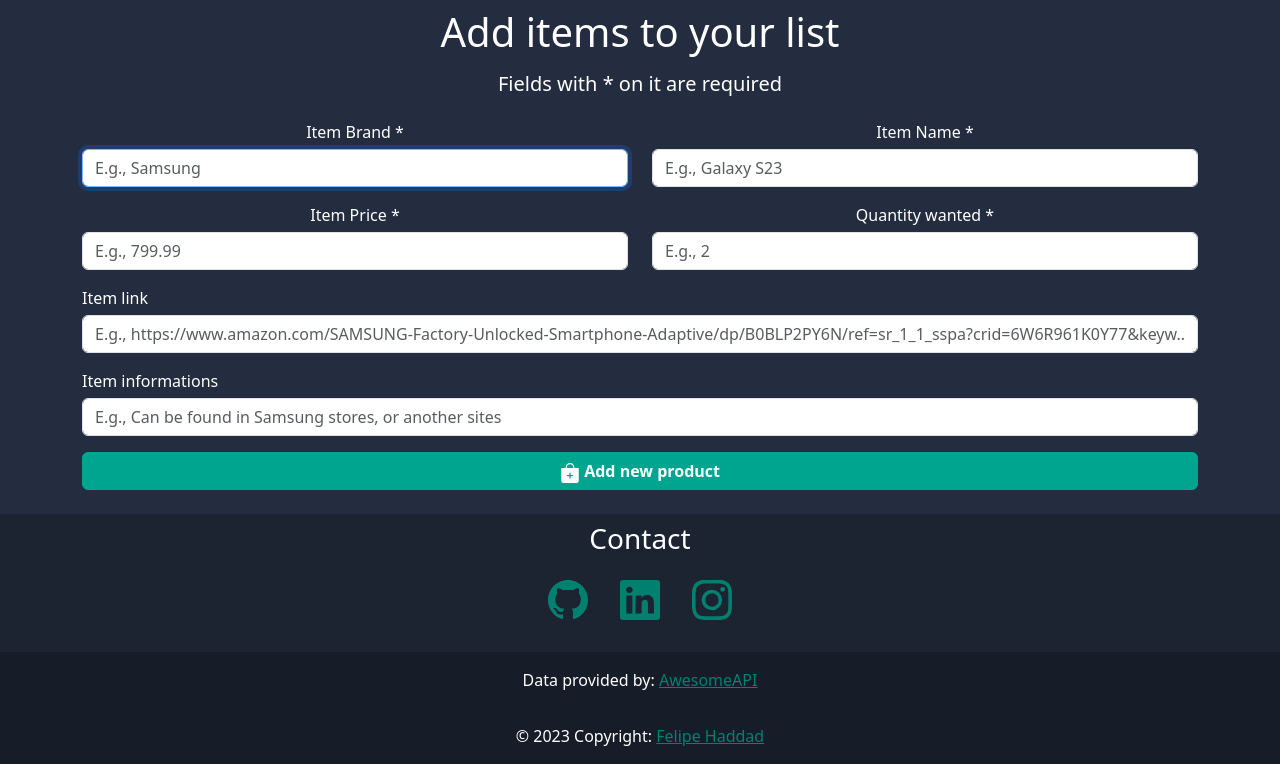
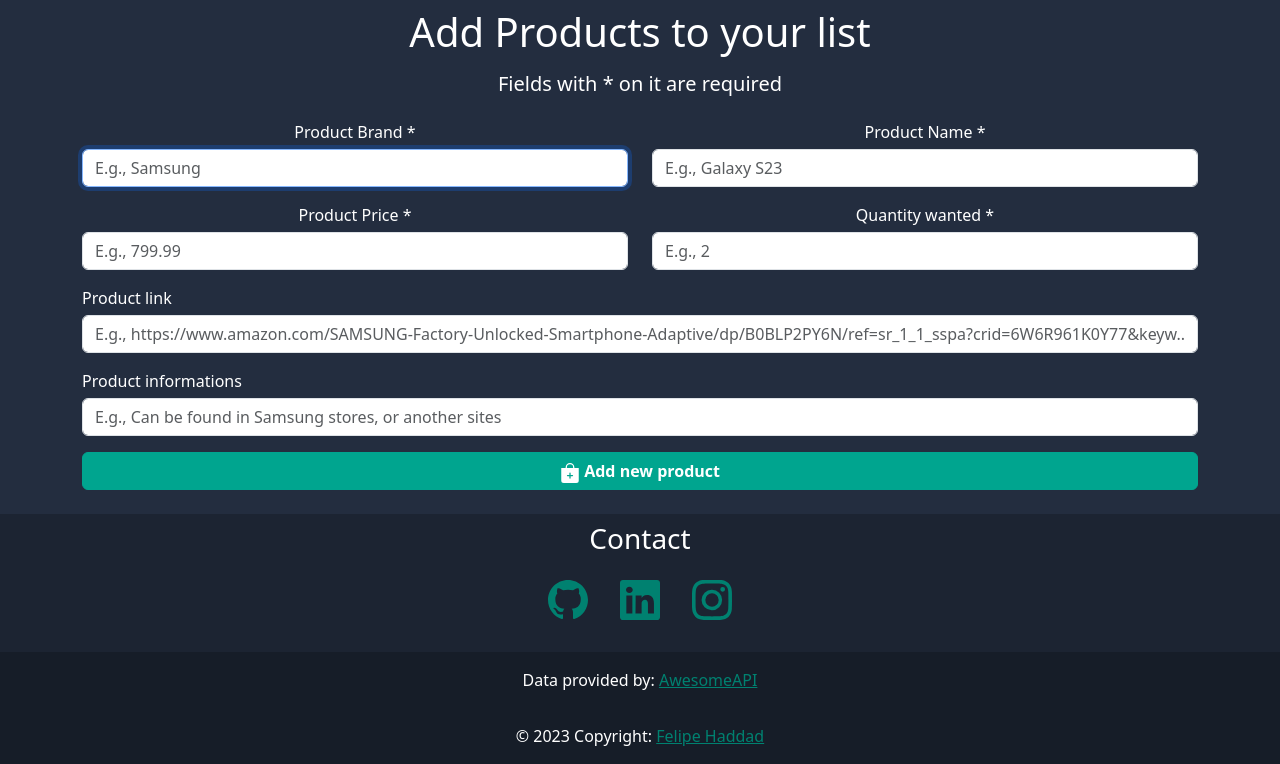
Before and after one commit to FelipeDH9/wishverse, a Flask app: page /add in a window 1280 px wide. Shown: the part 76-840 px from the top of the page. Run offline with Flask 3, Linux system fonts and the light colour scheme; the visitor is signed in with stand-in values (Sample User, id 1); some libraries are stand-ins or nearby versions.

Commit message:
changes all instances of item for product

```diff
--- a/app.py
+++ b/app.py
@@ -249,46 +249,49 @@ def logout():
 @login_required
 def add():
     if request.method == "POST":
-        item_brand = request.form.get("brand").title().strip()
-        item_name = request.form.get("name").title().strip()
-        item_price = request.form.get("price")
-        item_infos = request.form.get("item_infos").capitalize().strip()
-        item_link = request.form.get("item_link").strip()
-        quantity = request.form.get("quantity").strip()
+        product_brand = request.form.get("brand").title().strip()
+        product_name = request.form.get("name").title().strip()
+        product_price = request.form.get("price")
+        product_infos = request.form.get("infos").capitalize().strip()
+        product_link = request.form.get("link").strip()
+        product_quantity = request.form.get("quantity").strip()
 
         user_id = session["user_id"]
 
-        if not item_brand or not item_name or not item_price:
+        if not product_brand or not product_name or not product_price:
             flash("Please fill all fileds with *", "warning")
             return redirect("/add")
 
-        elif not item_price.isdigit() or float(item_price) <= 0:
+        elif not product_price.isdigit() or float(product_price) <= 0:
             flash("Price must be a real positive number", "warning")
             return redirect("/add")
 
-        elif not quantity.isdigit() or int(quantity) <= 0:
+        elif not product_quantity.isdigit() or int(product_quantity) <= 0:
             flash("Quantity must be a integer positive number", "warning")
             return redirect("/add")
 
         else:
+            product_price = float(product_price)
+            product_quantity = int(product_quantity)
+
             conn = get_db_connection()
             conn.execute(
                 "INSERT INTO products(name, brand, informations, link, price, user_id, quantity) VALUES (?, ?, ?, ?, ?, ?, ?)",
                 (
-                    item_name,
-                    item_brand,
-                    item_infos,
-                    item_link,
-                    item_price,
+                    product_name,
+                    product_brand,
+                    product_infos,
+                    product_link,
+                    product_price,
                     user_id,
-                    quantity,
+                    product_quantity,
                 ),
             )
 
             conn.commit()
             conn.close()
 
-        flash(f"{item_name} added to your list", "success")
+        flash(f"{product_name} added to your list", "success")
         return redirect("/list")
 
     else:  # GET
@@ -327,7 +330,7 @@ def list():
     for product in user_products:
         # sum total price of all favorite products
         if product["is_favorite"] == 1:
-            product_price = product["price"] * product["quantity"] * product_tax
+            product_price = float(product["price"]) * float(product["quantity"]) * product_tax
             total_favorites_price += product_price
 
         # sum all products
@@ -366,15 +369,15 @@ def list():
 @app.route("/favorite", methods=["POST"])
 @login_required
 def favorite():
-    item_id = int(request.form.get("item_id"))
+    product_id = int(request.form.get("product_id"))
 
-    if not item_id:
+    if not product_id:
         flash("Product could not be found, try another one!", "danger")
         return redirect("/list")
 
     conn = get_db_connection()
     product_infos = conn.execute(
-        "SELECT * FROM products WHERE id = ?", (item_id,)
+        "SELECT * FROM products WHERE id = ?", (product_id,)
     ).fetchall()
     is_favorite = product_infos[0]["is_favorite"]
     product_name = product_infos[0]["name"]
@@ -382,7 +385,7 @@ def favorite():
 
     # 0 means that the product is not favorite, so change to favorite by updating is_favorite in DB to 1
     if is_favorite == 0:
-        conn.execute("UPDATE products SET is_favorite = 1 WHERE id = ?", (item_id,))
+        conn.execute("UPDATE products SET is_favorite = 1 WHERE id = ?", (product_id,))
         conn.commit()
         conn.close()
         flash(f"{product_brand} - {product_name} added to favorites!", "success")
@@ -390,7 +393,7 @@ def favorite():
 
     # 1 means the product is favorite, so remove from favorites by updating is_favorite in DB to 0
     elif is_favorite == 1:
-        conn.execute("UPDATE products SET is_favorite = 0 WHERE id = ?", (item_id,))
+        conn.execute("UPDATE products SET is_favorite = 0 WHERE id = ?", (product_id,))
         conn.commit()
         conn.close()
         flash(f"{product_brand} - {product_name} removed from favorites!", "success")
@@ -405,14 +408,14 @@ def favorite():
 @app.route("/delete", methods=["POST"])
 @login_required
 def delete():
-    item_id = request.form.get("item_id")
+    product_id = request.form.get("product_id")
 
-    if not item_id:
-        return render_template("message.html", message="Item couldn't be deleted")
+    if not product_id:
+        return render_template("message.html", message="product couldn't be deleted")
     else:
-        # delete form the database the selected item, with the id we got
+        # delete form the database the selected product, with the id we got
         pass
-        return render_template("message.html", message=f"item deleted: {item_id}")
+        return render_template("message.html", message=f"product deleted: {product_id}")
 
 
 # TODO
@@ -488,87 +491,89 @@ def currency():
 @login_required
 def change():
     if request.method == "POST":
-        item_id = request.form.get("item_id")
+        product_id = request.form.get("product_id")
 
-        item_brand = request.form.get("brand").title().strip()
-        item_name = request.form.get("name").title().strip()
-        item_price = request.form.get("price")
-        item_infos = request.form.get("item_infos").capitalize().strip()
-        item_link = request.form.get("item_link").strip()
-        item_quantity = request.form.get("quantity").strip()
+        product_brand = request.form.get("brand").title().strip()
+        product_name = request.form.get("name").title().strip()
+        product_price = request.form.get("price")
+        product_infos = request.form.get("infos").capitalize().strip()
+        product_link = request.form.get("link").strip()
+        product_quantity = request.form.get("quantity").strip()
 
         conn = get_db_connection()
         product_before = conn.execute(
-            "SELECT * FROM products WHERE id = ?", (item_id,)
+            "SELECT * FROM products WHERE id = ?", (product_id,)
         ).fetchall()
         changes = 0
 
-        if item_brand and item_brand != product_before[0]["brand"]:
+        if product_brand and product_brand != product_before[0]["brand"]:
             conn.execute(
                 "UPDATE products SET brand = ? WHERE id = ?",
                 (
-                    item_brand,
-                    item_id,
+                    product_brand,
+                    product_id,
                 ),
             )
             changes += 1
 
-        if item_name and item_name != product_before[0]["name"]:
+        if product_name and product_name != product_before[0]["name"]:
             conn.execute(
                 "UPDATE products SET name = ? WHERE id = ?",
                 (
-                    item_name,
-                    item_id,
+                    product_name,
+                    product_id,
+                ),
+            )
+            changes += 1
+
+
+        if product_infos and product_infos != product_before[0]["informations"]:
+            conn.execute(
+                "UPDATE products SET informations = ? WHERE id = ?",
+                (
+                    product_infos,
+                    product_id,
+                ),
+            )
+            changes += 1
+
+        if product_link and product_link != product_before[0]["link"]:
+            conn.execute(
+                "UPDATE products SET link = ? WHERE id = ?",
+                (
+                    product_link,
+                    product_id,
                 ),
             )
             changes += 1
 
         if (
-            item_price
-            and item_price != product_before[0]["price"]
-            and item_price.isdigit()
-            and float(item_price) > 0
+            product_price
+            and product_price != product_before[0]["price"]
+            and product_price.isdigit()
+            and float(product_price) > 0
         ):
+
             conn.execute(
-                "UPDATE products SET quantity = ? WHERE id = ?",
+                "UPDATE products SET price = ? WHERE id = ?",
                 (
-                    item_quantity,
-                    item_id,
-                ),
-            )
-            changes += 1
-
-        if item_infos and item_infos != product_before[0]["informations"]:
-            conn.execute(
-                "UPDATE products SET informations = ? WHERE id = ?",
-                (
-                    item_infos,
-                    item_id,
-                ),
-            )
-            changes += 1
-
-        if item_link and item_link != product_before[0]["link"]:
-            conn.execute(
-                "UPDATE products SET link = ? WHERE id = ?",
-                (
-                    item_link,
-                    item_id,
+                    product_price,
+                    product_id,
                 ),
             )
             changes += 1
 
         if (
-            item_quantity
-            and item_quantity != product_before[0]["quantity"]
-            and item_quantity.isdigit()
-            and int(item_quantity) > 0
+            product_quantity is not None
+            and product_quantity != product_before[0]["quantity"]
+            and product_quantity.isdigit()
+            and int(product_quantity) > 0
         ):
             conn.execute(
                 "UPDATE products SET quantity = ? WHERE id = ?",
                 (
-                    item_quantity,
-                    item_id,
+                    product_quantity,
+                    product_id,
                 ),
             )
             changes += 1
@@ -590,12 +595,13 @@ def change():
         return redirect("/list")
 
     else:  # GET
-        item_id = request.args.get("item_id")
+        product_id = request.args.get("product_id")
         conn = get_db_connection()
         product = conn.execute(
-            "SELECT * FROM products WHERE id = ?", (item_id,)
+            "SELECT * FROM products WHERE id = ?", (product_id,)
         ).fetchall()
         conn.close()
+
 
         return render_template("edit.html", product=product)
 
--- a/templates/add.html
+++ b/templates/add.html
@@ -1,5 +1,6 @@
-{% extends "layout.html" %} {% block title%} Add Item{% endblock%} {% block main
-%} {% for category, message in get_flashed_messages(with_categories=true) %}
+{% extends "layout.html" %} {% block title%} Add Product{% endblock%} {% block
+main %} {% for category, message in get_flashed_messages(with_categories=true)
+%}
 
 <div
   class="alert alert-{{ category }} alert-dismissible fade show"
@@ -12,13 +13,13 @@
 </div>
 {% endfor %}
 
-<h1 class="text-center">Add items to your list</h1>
+<h1 class="text-center">Add Products to your list</h1>
 <h5 class="text-center">Fields with * on it are required</h5>
 
 <form action="/add" method="post">
   <div class="row">
     <div class="col">
-      <label for="brand">Item Brand *</label>
+      <label for="brand">Product Brand *</label>
       <input
         autofocus
         class="form-control"
@@ -29,7 +30,7 @@
       />
     </div>
     <div class="col">
-      <label for="name">Item Name *</label>
+      <label for="name">Product Name *</label>
       <input
         class="form-control"
         id="name"
@@ -42,7 +43,7 @@
 
   <div class="row">
     <div class="col">
-      <label for="price">Item Price *</label>
+      <label for="price">Product Price *</label>
       <input
         class="form-control"
         id="price"
@@ -66,20 +67,20 @@
     </div>
   </div>
 
-  <label for="item_link">Item link</label>
+  <label for="link">Product link</label>
   <input
     class="form-control"
-    id="item_link"
-    name="item_link"
+    id="link"
+    name="link"
     placeholder="E.g., https://www.amazon.com/SAMSUNG-Factory-Unlocked-Smartphone-Adaptive/dp/B0BLP2PY6N/ref=sr_1_1_sspa?crid=6W6R961K0Y77&keyw..."
     type="text"
   />
 
-  <label for="item_infos">Item informations</label>
+  <label for="infos">Product informations</label>
   <input
     class="form-control"
-    id="item_infos"
-    name="item_infos"
+    id="infos"
+    name="infos"
     placeholder="E.g., Can be found in Samsung stores, or another sites"
     type="text"
   />
--- a/templates/index.html
+++ b/templates/index.html
@@ -29,7 +29,7 @@
         <h2>E colocar +3% na taxa de conversão pois pode ter taxas sobre conversão das moedas</h2>
 
         {% if user %}
-            <a href="/add">Add items to your wishlist!</a>
+            <a href="/add">Add products to your wishlist!</a>
 
         {% endif %}
 
--- a/test.py
+++ /dev/null
@@ -1 +0,0 @@
-   x = 3
```
Also changed, not shown: templates/edit.html (+17 -14 lines), templates/list.html (+23 -23 lines), 1 other file.
